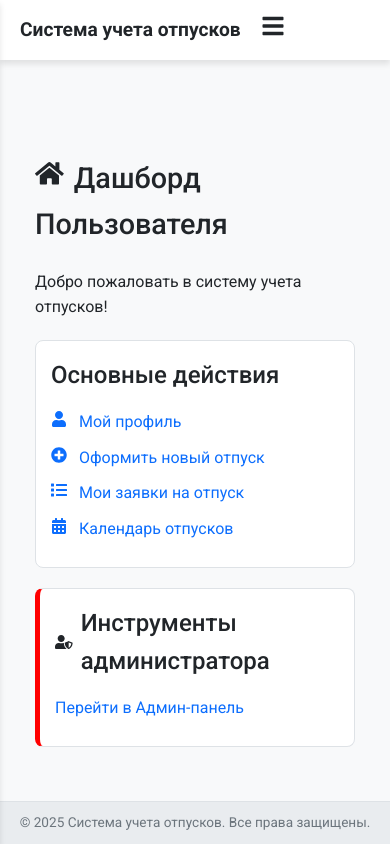
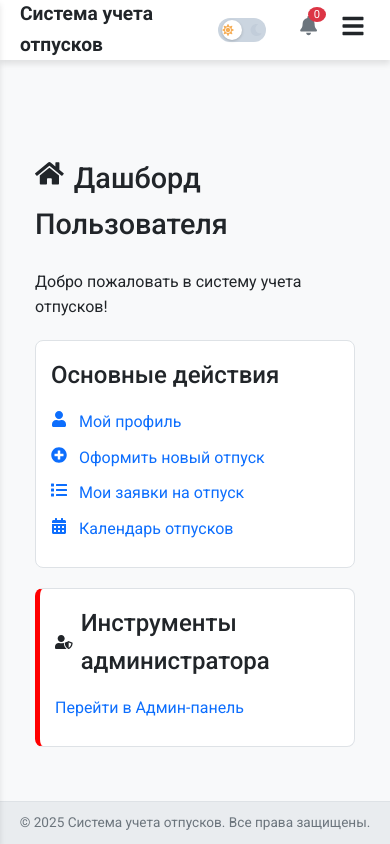
Before and after one commit to xtclovver/secon, a React (Create React App) app in the folder frontend/: page /dashboard in a window 390 px wide. Built offline with nearby package versions, Linux system fonts and the light colour scheme; no server answers; sample sign-in values are in the browser's storage.

Commit message:
feat: enhance mobile responsiveness for Header and Department Management Page; adjust padding, margins, and layout for better usability

```diff
--- a/frontend/src/components/Header/Header.css
+++ b/frontend/src/components/Header/Header.css
@@ -257,11 +257,28 @@
 @media (max-width: 768px) {
   .mobile-menu-button {
     display: block; /* Показываем кнопку на мобильных */
-    margin-left: 15px; /* Отступ слева */
+    /* margin-left: 15px; /* Отступ слева больше не нужен */
+    order: 3; /* Ставим кнопку меню последней справа */
   }
 
   .header-right {
-    display: none; /* Скрываем правую часть по умолчанию */
+      gap: 10px; /* Уменьшаем отступ между иконками справа */
+  }
+
+  /* Не скрываем весь блок .header-right, чтобы ThemeToggle остался */
+  /* .header-right { */
+  /*   display: none; /* Скрываем правую часть по умолчанию */
+  /* } */
+
+  /* Скрываем только дропдаун профиля на мобильных */
+  .header-right .profile-dropdown {
+    display: none;
+  }
+  /* Иконка уведомлений (.notifications-dropdown) и ThemeToggle остаются видимыми */
+
+  /* Если нужно, можно скорректировать отступы для ThemeToggle */
+  .header-right > *:not(:last-child) { /* Отступ между ThemeToggle и кнопкой меню, если она справа */
+      /* margin-right: 10px; */ /* Пример */
   }
 
   .header-right.hidden-on-mobile {
@@ -272,8 +289,7 @@
      /* Если нужно показать правую часть при открытом меню (нетипично) */
      /* display: flex; */
   }
-
-  .logo {
-      margin-right: auto; /* Логотип занимает доступное место слева */
-  }
+  /* .logo { */
+  /*     margin-right: auto; /* Логотип занимает доступное место слева - больше не нужно */
+  /* } */
 }
--- a/frontend/src/components/Header/Header.js
+++ b/frontend/src/components/Header/Header.js
@@ -86,11 +86,7 @@ const Header = () => {
               Система учета отпусков
             </motion.span>
           </Link>
-
-          {/* Кнопка мобильного меню */}
-          <button className="mobile-menu-button" onClick={toggleMobileMenu}>
-            {isMobileMenuOpen ? <FaTimes /> : <FaBars />}
-          </button>
+          {/* Кнопка мобильного меню перенесена в .header-right */}
         </div>
 
         {/* Мобильное меню */}
@@ -213,6 +209,11 @@ const Header = () => {
               )}
             </AnimatePresence>
           </div>
+
+          {/* Кнопка мобильного меню теперь здесь */}
+          <button className="mobile-menu-button" onClick={toggleMobileMenu}>
+            {isMobileMenuOpen ? <FaTimes /> : <FaBars />}
+          </button>
         </div>
       </div>
     </header>
--- a/frontend/src/pages/admin/DepartmentManagementPage.css
+++ b/frontend/src/pages/admin/DepartmentManagementPage.css
@@ -294,7 +294,13 @@
 /* --- Адаптивность --- */
 @media (max-width: 768px) {
   .department-management-page {
-      padding: 15px;
+      padding: 20px 15px; /* Уменьшаем вертикальные отступы */
+      margin: 20px auto; /* Уменьшаем внешние отступы */
+      max-width: 95%; /* Позволяем занимать больше ширины экрана */
+  }
+
+  .breadcrumbs {
+      font-size: 0.95em; /* Немного уменьшим шрифт крошек */
   }
 
   .list-item--unit,
@@ -339,6 +345,10 @@
    }
 }
 @media (max-width: 480px) {
+     .department-management-page {
+         padding: 15px 10px; /* Еще уменьшаем отступы */
+         margin: 15px auto;
+     }
      .department-management-page h1 {
          font-size: 1.5em; /* Уменьшаем заголовок на совсем маленьких экранах */
      }
@@ -350,6 +360,14 @@
      }
      .item-actions button {
          padding: 8px 12px; /* Уменьшаем паддинг кнопок */
+     }
+     .year-selector {
+         flex-direction: column; /* Ставим элементы вертикально */
+         align-items: flex-start; /* Выравниваем по левому краю */
+         gap: 8px;
+     }
+     .year-selector select {
+         width: 100%; /* Селект на всю ширину */
      }
      .item-actions--limit {
         flex-direction: column; /* На совсем маленьких ставим инпут и кнопку друг под другом */
```
